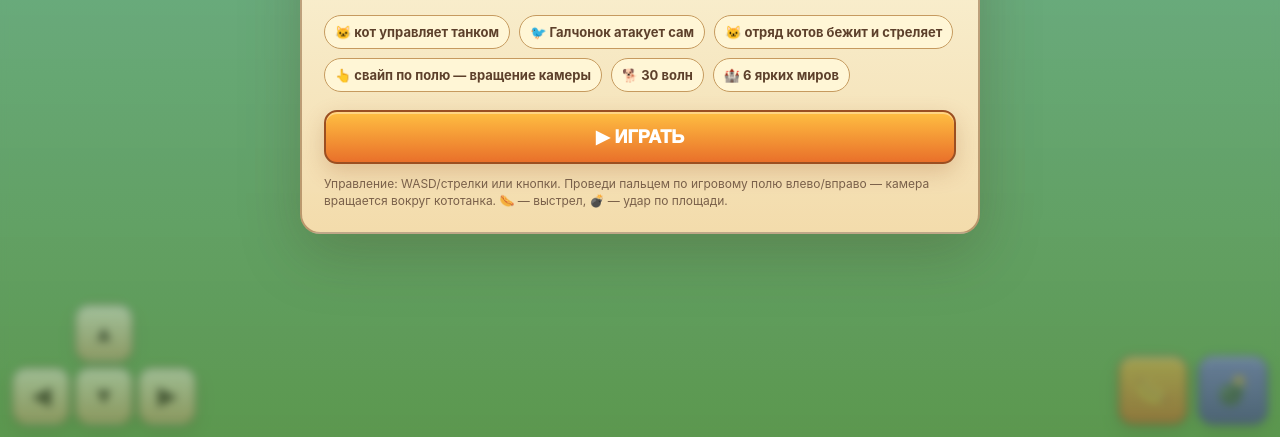
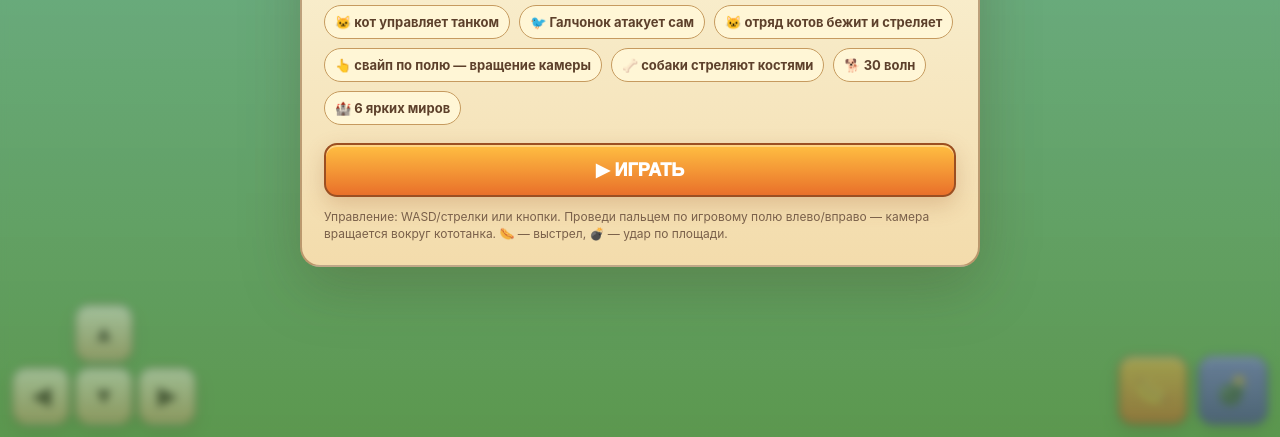
Before and after one commit to pavelPataP88/kototanki-play, a plain HTML site: page index.html in a window 1280 px wide. Shown: the part 363-800 px from the top of the page. Drawn offline with nearby package versions, Linux system fonts and the light colour scheme.

Commit message:
Describe quadruped dogs and bone attacks

```diff
--- a/index.html
+++ b/index.html
@@ -20,7 +20,7 @@
 <div id="game"></div>
 <div id="hud"><div class="card"><span>Уровень</span><b id="level">1 / 30</b></div><div class="card"><span>Дом</span><b id="home">❤❤❤</b></div><div class="card"><span>Жизни</span><b id="lives">❤❤❤</b></div><div class="card"><span>Собаки</span><b id="enemies">0</b></div><div class="card"><span>Счёт</span><b id="score">0</b></div><div class="card"><span>Комбо</span><b id="combo">×1</b></div><div class="card"><span>Бомбы</span><b id="bombs">2</b></div><div class="card" id="mission"><span>Локация</span><b id="place">Солнечная деревня</b></div></div>
 <div id="controls"><div class="pad" aria-label="Движение"><button type="button" class="up" data-move="up">▲</button><button type="button" class="left" data-move="left">◀</button><button type="button" class="down" data-move="down">▼</button><button type="button" class="right" data-move="right">▶</button></div><div class="actions"><button type="button" id="fire" aria-label="Стрелять">🌭</button><button type="button" id="bomb" aria-label="Бомба">💣</button></div></div>
-<div id="overlay"><div id="panel"><h1>КОТОТАНКИ 3D</h1><div id="subtitle">Яркая мультяшная 3D-битва: кот на настоящем танке, вооружённые собаки, Галчонок, деревня, башни, крепость, цветы, взрывы и 30 волн.</div><div class="heroLine"><div class="chip">🐱 кот управляет танком</div><div class="chip">🐦 Галчонок атакует сам</div><div class="chip">🐱 отряд котов бежит и стреляет</div><div class="chip">👆 свайп по полю — вращение камеры</div><div class="chip">🐕 30 волн</div><div class="chip">🏰 6 ярких миров</div></div><button id="start" type="button">▶ ИГРАТЬ</button><div id="tip">Управление: WASD/стрелки или кнопки. Проведи пальцем по игровому полю влево/вправо — камера вращается вокруг кототанка. 🌭 — выстрел, 💣 — удар по площади.</div></div></div>
+<div id="overlay"><div id="panel"><h1>КОТОТАНКИ 3D</h1><div id="subtitle">Яркая мультяшная 3D-битва: кот на настоящем танке, четвероногие собаки, которые швыряют кости, Галчонок, деревня, башни, крепость, цветы, взрывы и 30 волн.</div><div class="heroLine"><div class="chip">🐱 кот управляет танком</div><div class="chip">🐦 Галчонок атакует сам</div><div class="chip">🐱 отряд котов бежит и стреляет</div><div class="chip">👆 свайп по полю — вращение камеры</div><div class="chip">🦴 собаки стреляют костями</div><div class="chip">🐕 30 волн</div><div class="chip">🏰 6 ярких миров</div></div><button id="start" type="button">▶ ИГРАТЬ</button><div id="tip">Управление: WASD/стрелки или кнопки. Проведи пальцем по игровому полю влево/вправо — камера вращается вокруг кототанка. 🌭 — выстрел, 💣 — удар по площади.</div></div></div>
 <div id="flash"></div><div id="toast"></div>
 <script type="module" src="./game3d.js"></script>
 
```
